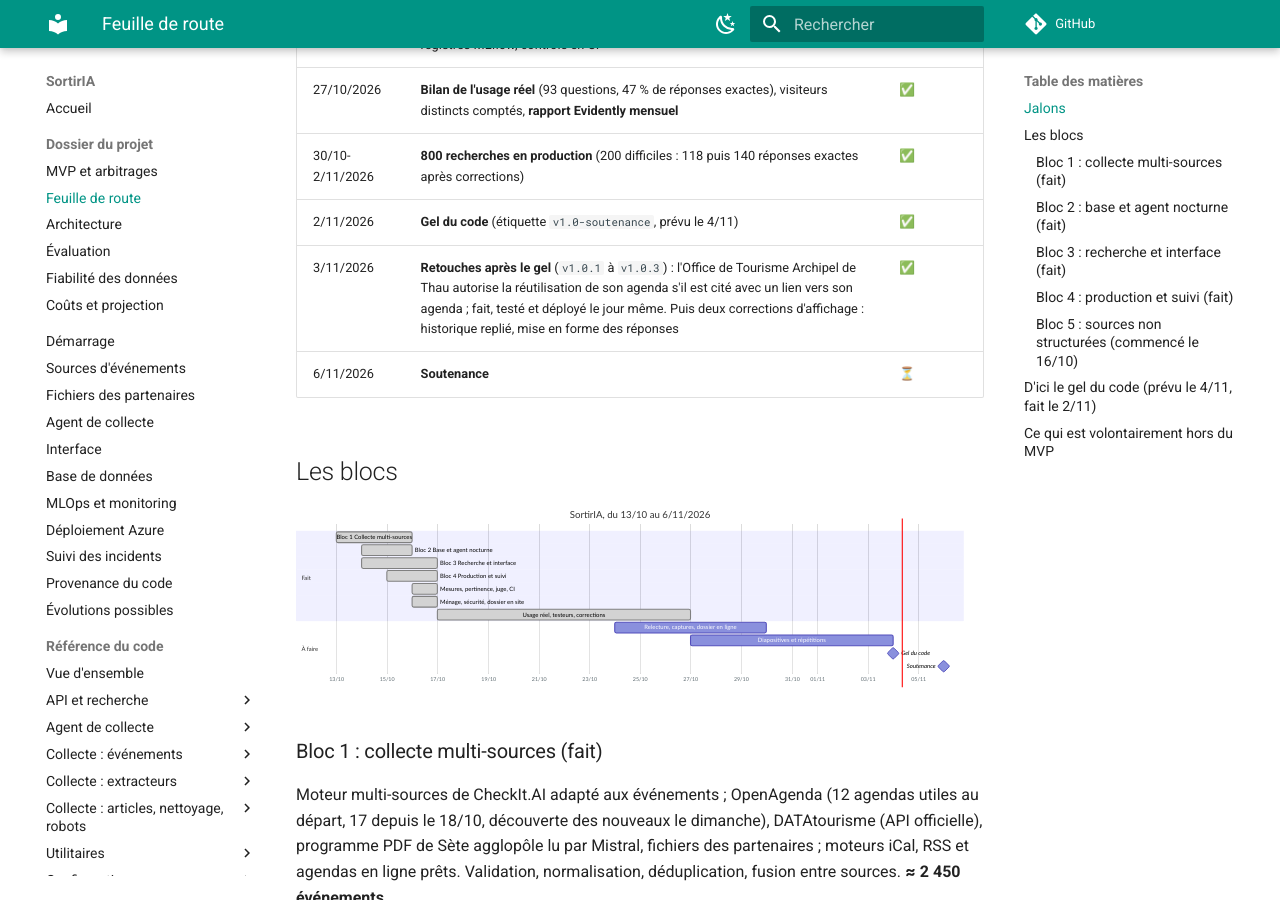
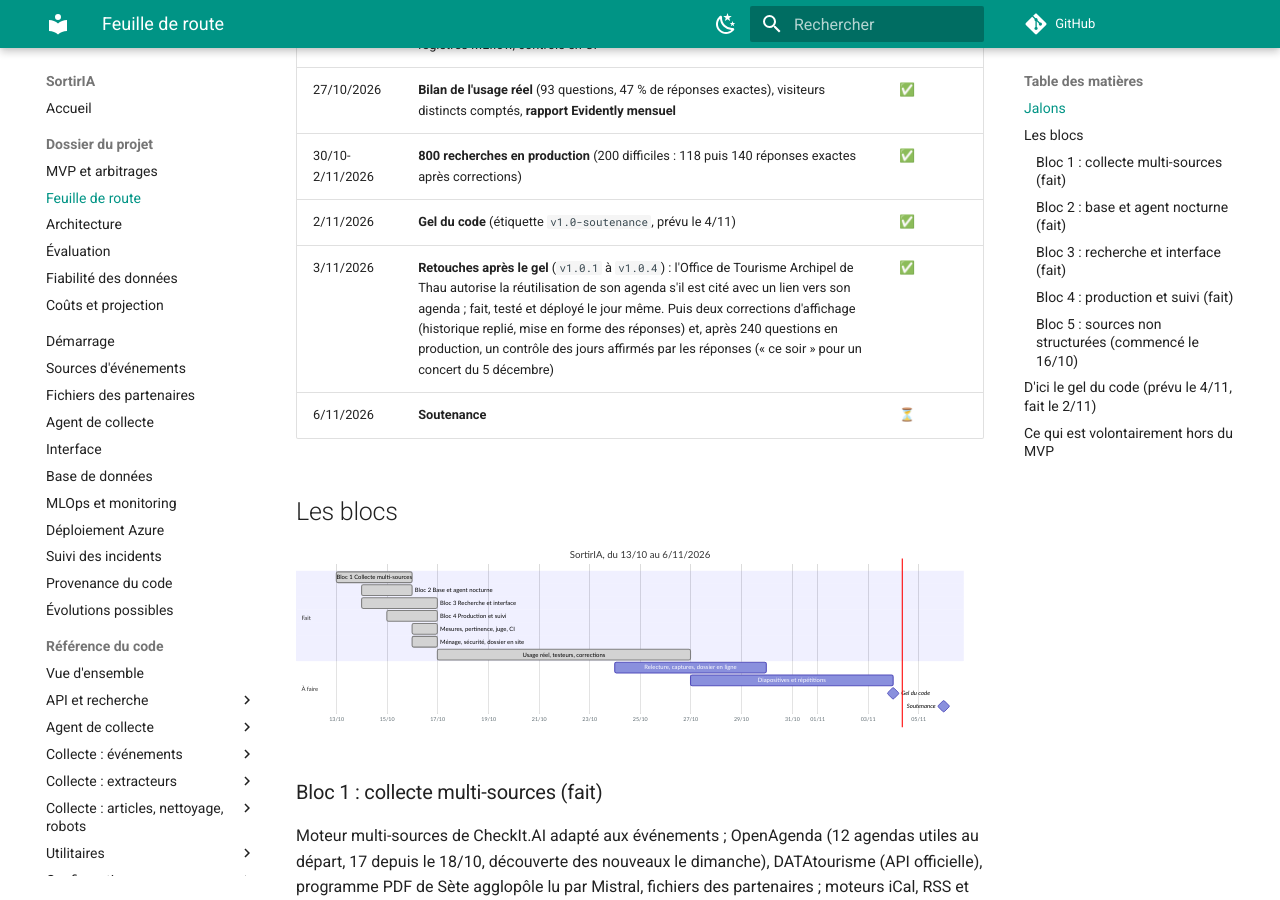
Before and after one commit to gonzalezcourrier34-glitch/SortirIA, an MkDocs documentation site: the page built from docs/feuille_de_route.md, in a window 1280 px wide and 900 px high, scrolled down 873 px. Built offline with MkDocs 1.6.1 and Material for MkDocs 9.7.7, drawn with Linux system fonts in a browser that asks for light colours; comment, search, counter and statistics services are not loaded; some of the changed text lies outside the part shown.

Commit message:
Docs : retouches du 3/11 (v1.0.1 à v1.0.4)

```diff
--- a/docs/dossier/index.html
+++ b/docs/dossier/index.html
@@ -168,7 +168,7 @@
 <div class="container">
 <p class="section-number">03</p>
 <h2>Le parcours</h2>
-<p class="section-intro">Le projet démarre le 13/10/2026 en reprenant le code de projets précédents. Le code est figé depuis le 2/11 (gel prévu le 4/11), retouché le 3/11 pour respecter l'accord écrit de l'Office de Tourisme Archipel de Thau (v1.0.1) et corriger l'affichage (v1.0.2, v1.0.3) ; la soutenance a lieu le 6/11.</p>
+<p class="section-intro">Le projet démarre le 13/10/2026 en reprenant le code de projets précédents. Le code est figé depuis le 2/11 (gel prévu le 4/11), retouché le 3/11 pour respecter l'accord écrit de l'Office de Tourisme Archipel de Thau (v1.0.1) corriger l'affichage (v1.0.2, v1.0.3) et contrôler les jours affirmés par les réponses (v1.0.4) ; la soutenance a lieu le 6/11.</p>
 <div class="timeline">
 <div class="timeline-item"><span>01 • 13-15/10</span><h3>Collecte multi-sources</h3><p>Moteur multi-sources de CheckIt.AI adapté aux événements : OpenAgenda, DATAtourisme, programme PDF de Sète agglopôle lu par Mistral, fichiers des partenaires ; moteurs iCal, RSS et agendas en ligne prêts. Validation, normalisation, déduplication, fusion entre sources. <a class="project-link" href="architecture.html">Architecture →</a></p></div>
 <div class="timeline-item"><span>02 • 14-15/10</span><h3>Base et agent nocturne</h3><p>PostgreSQL + pgvector, schéma versionné. Agent LangGraph : nouvel essai ciblé, enrichissement et juge Mistral, surveillance (fraîcheur, couverture, coût), diagnostic et réparations proposées, bilan par mail, apprentissage des recherches ratées. <a class="project-link" href="agent.html">Agent →</a></p></div>
--- a/docs/dossier/rapport.html
+++ b/docs/dossier/rapport.html
@@ -318,7 +318,7 @@
 <tr><td>27/10/2026</td><td>Bilan d'usage, recommandation revue ; visiteurs distincts comptés à partir de maintenant</td><td>✅</td></tr>
 <tr><td>30/10 au 2/11/2026</td><td>800 recherches lancées en production, défauts trouvés et corrigés</td><td>✅</td></tr>
 <tr><td>2/11/2026</td><td>Gel du code (étiquette v1.0-soutenance), deux jours avant la date prévue du 4/11</td><td>✅</td></tr>
-<tr><td>3/11/2026</td><td>Retouches (v1.0.1 à v1.0.3) : accord écrit de l'Office de Tourisme Archipel de Thau, cité avec un lien vers son agenda ; deux corrections d'affichage</td><td>✅</td></tr>
+<tr><td>3/11/2026</td><td>Retouches (v1.0.1 à v1.0.4) : accord écrit de l'Office de Tourisme Archipel de Thau, cité avec un lien ; deux corrections d'affichage ; contrôle des dates</td><td>✅</td></tr>
 <tr><td>6/11/2026</td><td>Soutenance</td><td>à venir</td></tr>
 </tbody>
 </table>
--- a/docs/feuille_de_route.md
+++ b/docs/feuille_de_route.md
@@ -19,7 +19,7 @@ de chaque projet, est dans [Provenance du code](provenance.md).
 | 27/10/2026 | **Bilan de l'usage réel** (93 questions, 47 % de réponses exactes), visiteurs distincts comptés, **rapport Evidently mensuel** | ✅ |
 | 30/10-2/11/2026 | **800 recherches en production** (200 difficiles : 118 puis 140 réponses exactes après corrections) | ✅ |
 | 2/11/2026 | **Gel du code** (étiquette `v1.0-soutenance`, prévu le 4/11) | ✅ |
-| 3/11/2026 | **Retouches après le gel** (`v1.0.1` à `v1.0.3`) : l'Office de Tourisme Archipel de Thau autorise la réutilisation de son agenda s'il est cité avec un lien vers son agenda ; fait, testé et déployé le jour même. Puis deux corrections d'affichage : historique replié, mise en forme des réponses | ✅ |
+| 3/11/2026 | **Retouches après le gel** (`v1.0.1` à `v1.0.4`) : l'Office de Tourisme Archipel de Thau autorise la réutilisation de son agenda s'il est cité avec un lien vers son agenda ; fait, testé et déployé le jour même. Puis deux corrections d'affichage (historique replié, mise en forme des réponses) et, après 240 questions en production, un contrôle des jours affirmés par les réponses (« ce soir » pour un concert du 5 décembre) | ✅ |
 | 6/11/2026 | **Soutenance** | ⏳ |
 
 ## Les blocs
@@ -124,7 +124,7 @@ mesure, fiabilise ou explique.
 | 24-30/10 | Relecture du dossier et de la doc ; captures d'écran du site, de Grafana, du mail de bilan ; publication du dossier en ligne (facultatif) ; pitch et feuille de route PDF mis à jour (datés du 14/10) | dossier final |
 | 27/10-3/11 | Diapositives, scénario de démonstration, vidéo de secours, répétitions avec questions du jury ; décision sur les partenaires d'exemple (présentés comme fictifs) ; coûts Azure réels du mois relevés | support de soutenance |
 | 2/11 | Gel du code : dernier déploiement vert, étiquette git `v1.0-soutenance` (prévu le 4/11) | version figée |
-| 3/11 | Retouches : crédit et lien de l'Office de Tourisme Archipel de Thau, selon son accord écrit (`v1.0.1`) ; deux corrections d'affichage (`v1.0.2`, `v1.0.3`) | version présentée |
+| 3/11 | Retouches : crédit et lien de l'Office de Tourisme Archipel de Thau, selon son accord écrit (`v1.0.1`) ; deux corrections d'affichage (`v1.0.2`, `v1.0.3`) ; contrôle des dates dans les réponses (`v1.0.4`) | version présentée |
 
 ## Ce qui est volontairement hors du MVP
 
```
Also changed, not shown: docs/evolutions.md (+1 -1 lines), 1 other file.
